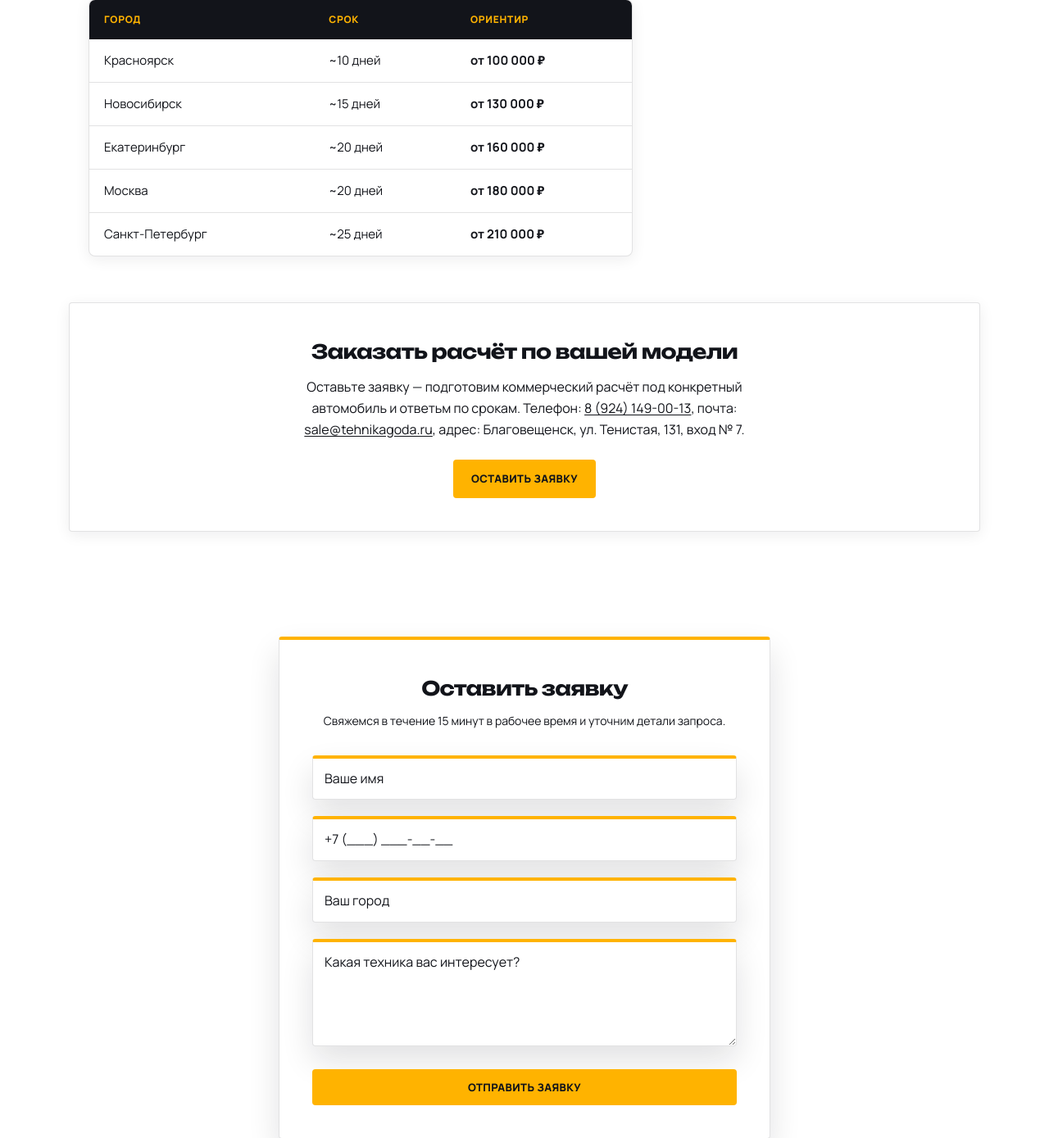
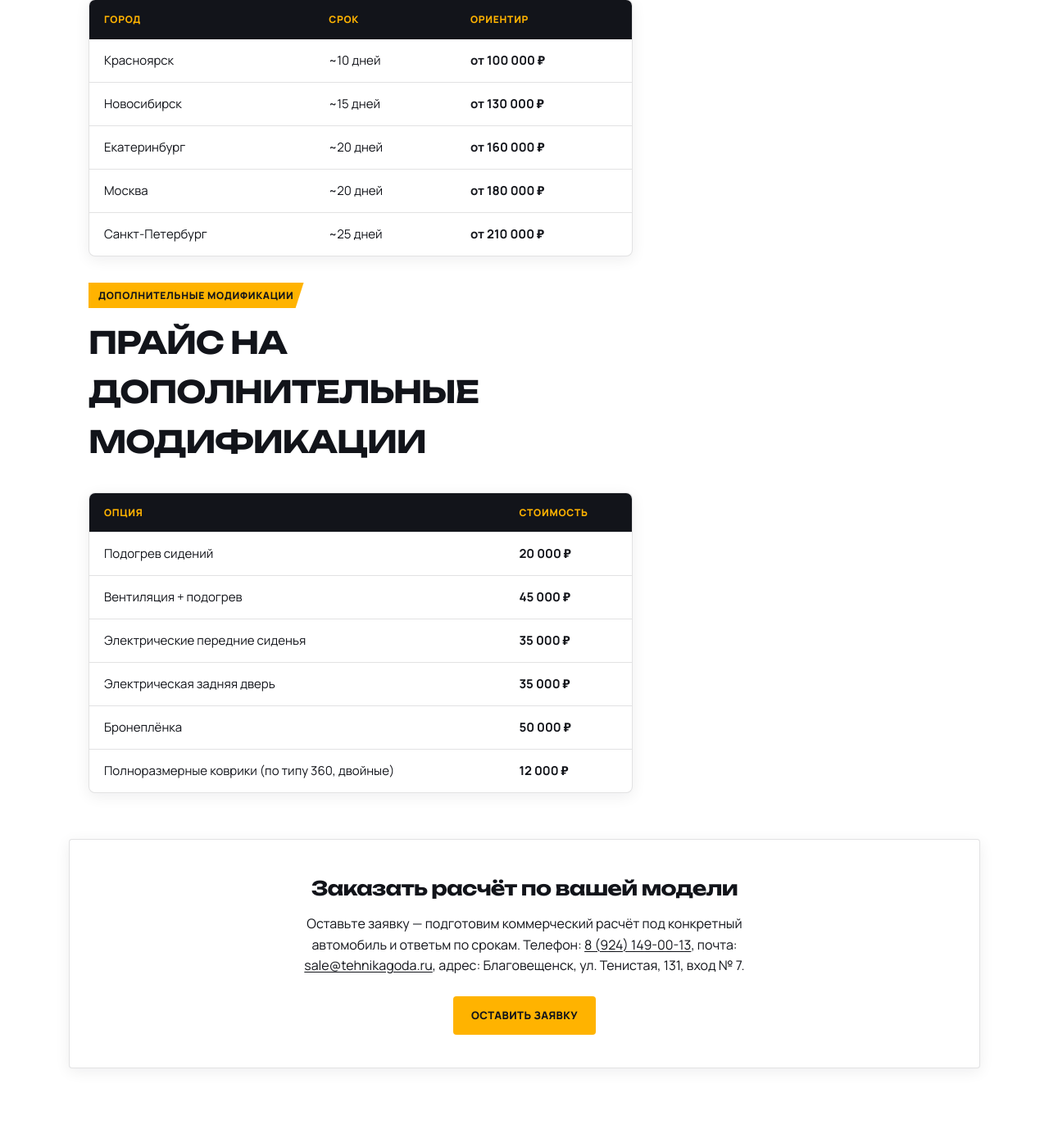
Before and after one commit to dazzyrel13/Tehnika-Goda, a Django app: page /services/ in a window 1280 px wide. Shown: the part 2975-4364 px from the top of the page at 82% size. Run offline with Django 5.2, Linux system fonts and the light colour scheme; data comes from the database, SQL or seed files in the repository; data that the repository does not hold is empty; parts of the project's set-up code (start-up, migrations or seed data) failed here and were passed over; some libraries are stand-ins or nearby versions.

Commit message:
Add price list for additional modifications on services page

```diff
--- a/templates/info/services.html
+++ b/templates/info/services.html
@@ -196,6 +196,50 @@
                 </div>
             </div>
         </div>
+        <div class="home-section services-page__section" id="price-mods">
+            <div class="home-section__head">
+                <div class="home-section__eyebrow">Дополнительные модификации</div>
+                <h2>Прайс на дополнительные модификации</h2>
+            </div>
+            <div class="ed-delivery">
+                <div class="ed-delivery__table-wrap">
+                    <table class="ed-delivery__table">
+                        <thead>
+                            <tr>
+                                <th scope="col">Опция</th>
+                                <th scope="col">Стоимость</th>
+                            </tr>
+                        </thead>
+                        <tbody>
+                            <tr>
+                                <td>Подогрев сидений</td>
+                                <td>20&nbsp;000&nbsp;₽</td>
+                            </tr>
+                            <tr>
+                                <td>Вентиляция + подогрев</td>
+                                <td>45&nbsp;000&nbsp;₽</td>
+                            </tr>
+                            <tr>
+                                <td>Электрические передние сиденья</td>
+                                <td>35&nbsp;000&nbsp;₽</td>
+                            </tr>
+                            <tr>
+                                <td>Электрическая задняя дверь</td>
+                                <td>35&nbsp;000&nbsp;₽</td>
+                            </tr>
+                            <tr>
+                                <td>Бронеплёнка</td>
+                                <td>50&nbsp;000&nbsp;₽</td>
+                            </tr>
+                            <tr>
+                                <td>Полноразмерные коврики (по типу 360, двойные)</td>
+                                <td>12&nbsp;000&nbsp;₽</td>
+                            </tr>
+                        </tbody>
+                    </table>
+                </div>
+            </div>
+        </div>
 
         <div class="glass-panel info-page__cta services-page__cta">
             <h3>Заказать расчёт по вашей модели</h3>
```
